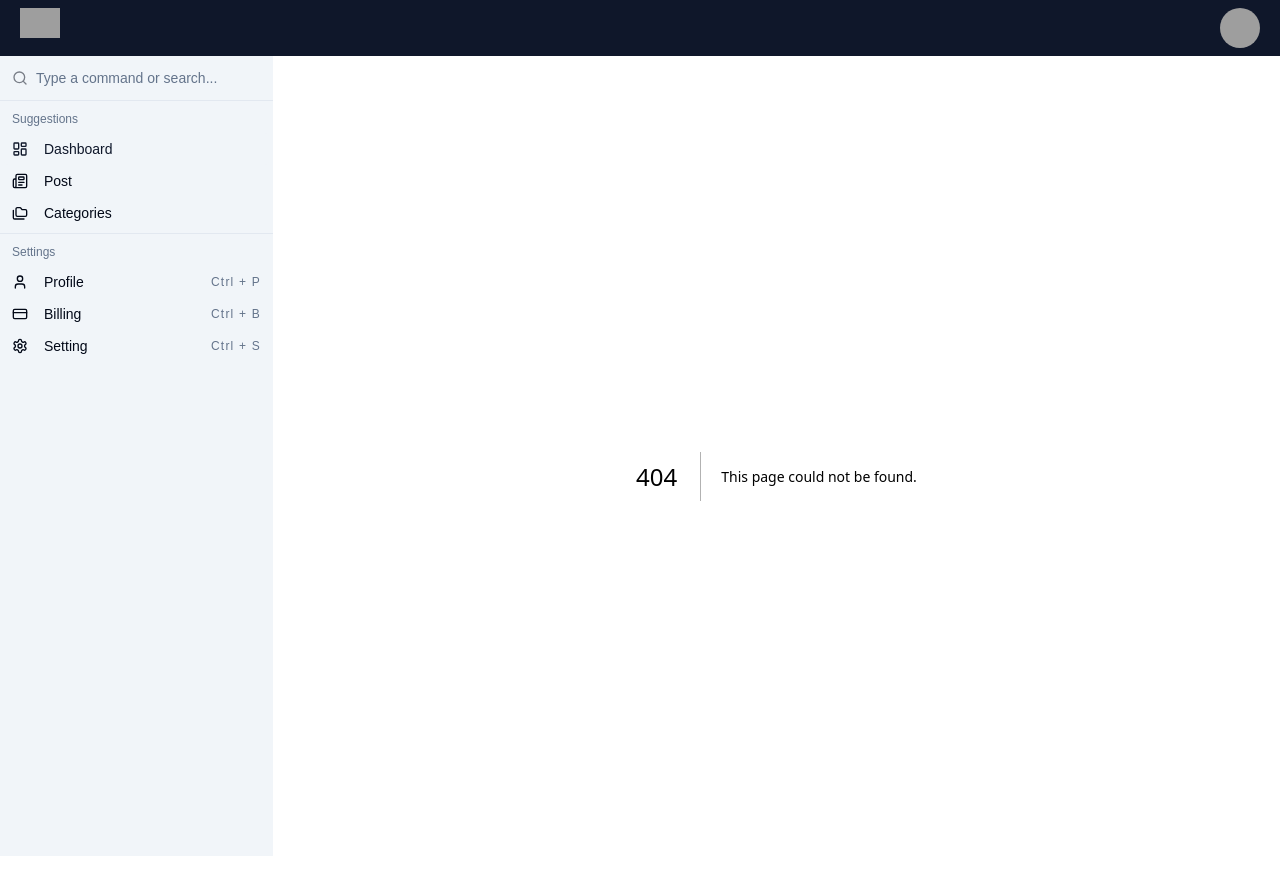
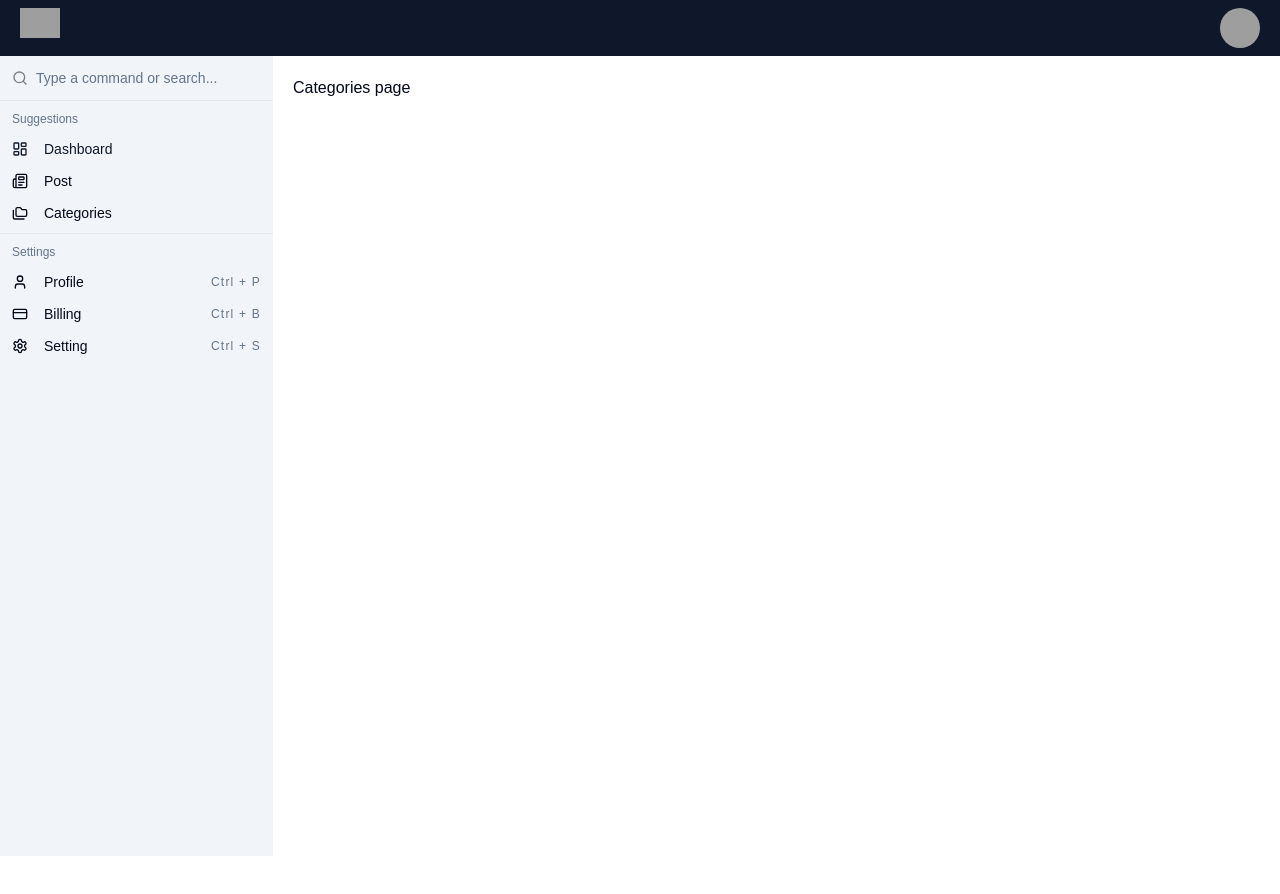
Before and after one commit to NumanKhan0103/admin-dashboard-Next.js-TypeScript-Shadcn-ui, a Next.js app: page /categories in a window 1280 px wide. Before the commit this address had no page. After the commit the page ends 856 px from the top, so only its background shows below. Built offline with nearby package versions, Linux system fonts and the light colour scheme; grey boxes are pictures that could not be loaded.

Commit message:
create category and post pages

```diff
--- /dev/null
+++ b/app/categories/page.tsx
@@ -0,0 +1,7 @@
+export default function CategoriesPage(){
+
+    return (
+        <h1> Categories page</h1>
+    )
+
+}
--- /dev/null
+++ b/app/posts/page.tsx
@@ -0,0 +1,7 @@
+export default function PostsPage(){
+
+    return (
+        <h1> Post page</h1>
+    )
+
+}
```
